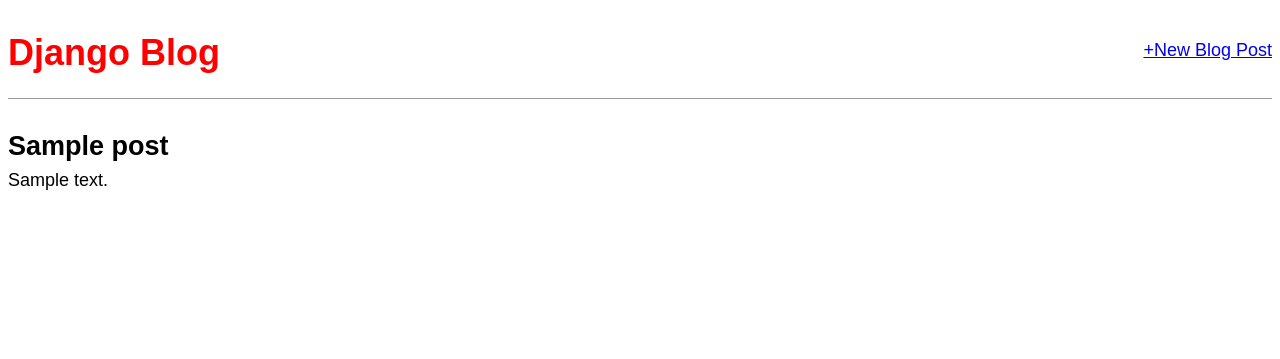
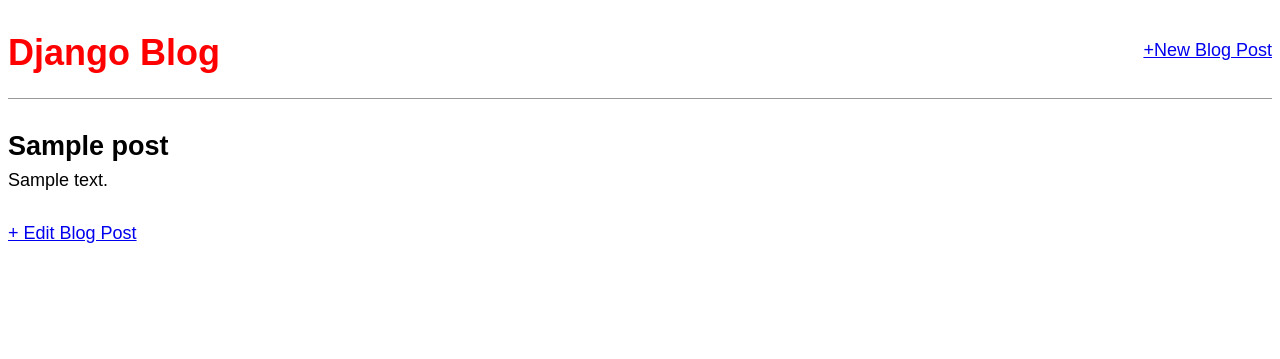
Before and after one commit to eaca89/Blog, a Django app: page /post/1/ in a window 1280 px wide. Shown: the top 359 px of the page. Run offline with Django 3.2, Linux system fonts and the light colour scheme; tables that the repository leaves empty hold one stand-in row (values such as "Sample post").

Commit message:
update the blog post feature is added to the project

```diff
--- a/blog/urls.py
+++ b/blog/urls.py
@@ -1,8 +1,9 @@
 from django.urls import path
-from .views import BlogListView, BlogDetailView, BlogCreateView
+from .views import BlogListView, BlogDetailView, BlogCreateView, BlogUpdateView
 
 urlpatterns = [
     path('', BlogListView.as_view(), name='home'),
     path('post/<int:pk>/', BlogDetailView.as_view(), name='post_detail'),
-    path('post/new/', BlogCreateView.as_view(), name='post_new'), # new
+    path('post/new/', BlogCreateView.as_view(), name='post_new'),
+    path('post/<int:pk>/edit/', BlogUpdateView.as_view(), name='post_edit'), # new
 ]
--- a/blog/views.py
+++ b/blog/views.py
@@ -1,5 +1,5 @@
 from django.views.generic import ListView, DetailView
-from django.views.generic.edit import CreateView
+from django.views.generic.edit import CreateView, UpdateView
 from .models import Post
 
 class BlogListView(ListView):
@@ -15,3 +15,8 @@
     model = Post
     template_name = 'post_new.html'
     fields = ['title', 'author', 'body']
+
+class BlogUpdateView(UpdateView):
+    model = Post
+    template_name = 'post_edit.html'
+    fields = ['title', 'body']
--- a/templates/post_detail.html
+++ b/templates/post_detail.html
@@ -6,4 +6,5 @@
         <p>{{ post.body }}</p>
     </div>
 
+    <a href="{% url 'post_edit' post.pk %}">+ Edit Blog Post</a>
 {% endblock content %}
```
Also changed, not shown: templates/post_edit.html (added, +9 -0 lines).
